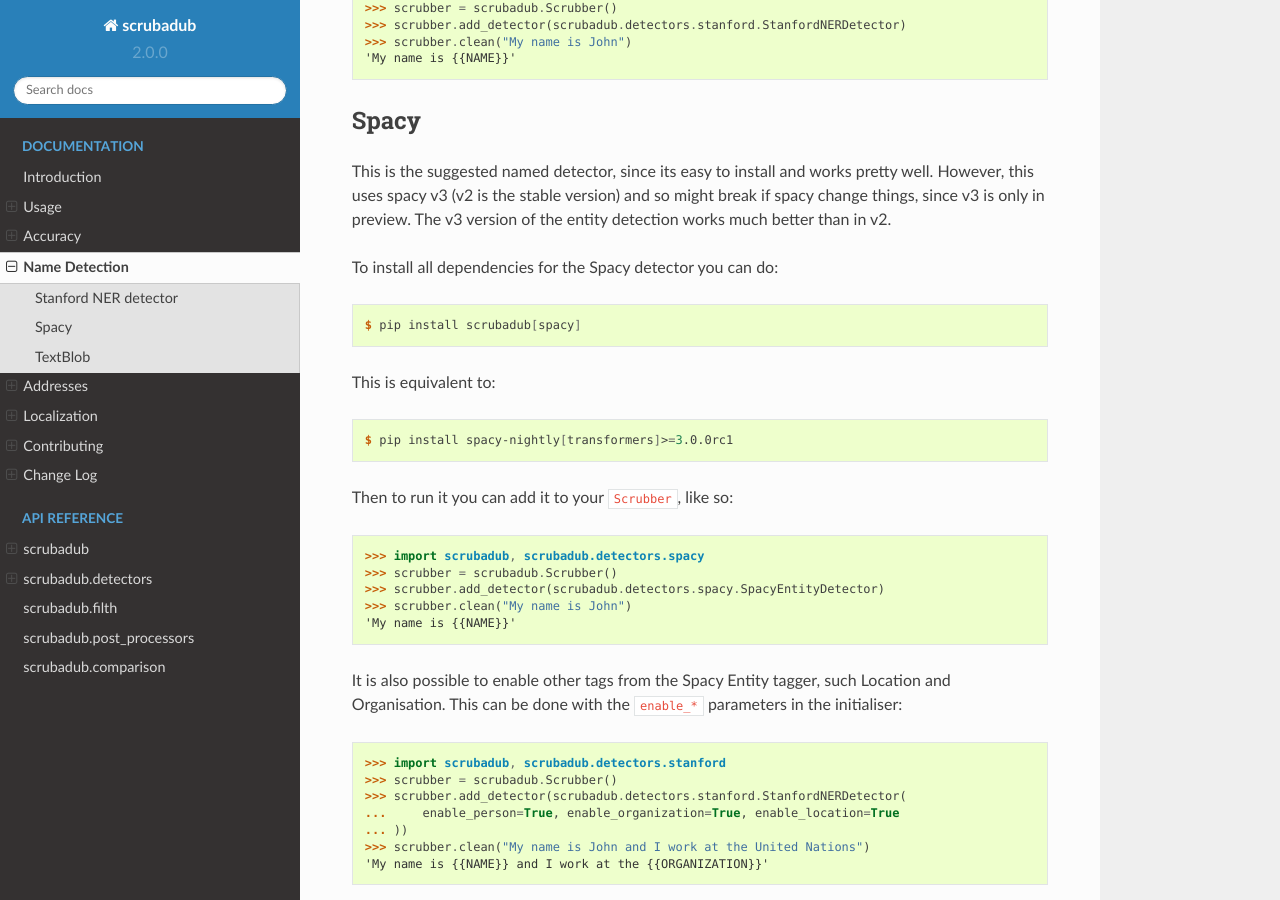
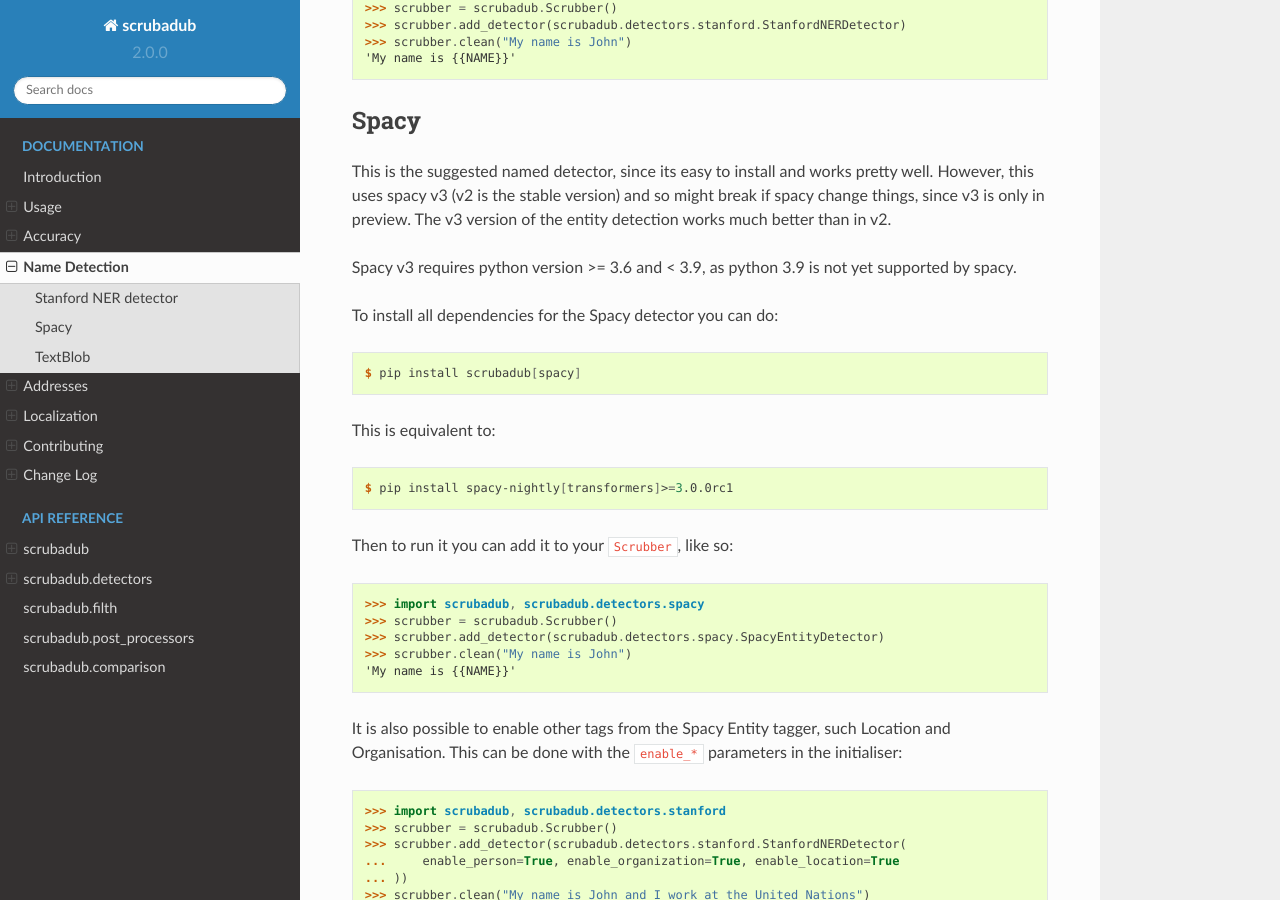
Before and after one commit to LeapBeyond/scrubadub, a Sphinx documentation site: the page built from docs/names.rst, in a window 1280 px wide and 900 px high, scrolled down 1036 px. Built offline with Sphinx 7.4.7 and the Read the Docs theme 2.0.0, drawn with Linux system fonts in a browser that asks for light colours.

Commit message:
make py38 the default, setup the py39 env not to run spacy tests as spacy does not support py39

```diff
--- a/docs/names.rst
+++ b/docs/names.rst
@@ -53,6 +53,8 @@ Spacy
 This is the suggested named detector, since its easy to install and works pretty well.
 However, this uses spacy v3 (v2 is the stable version) and so might break if spacy change things, since v3 is only in preview.
 The v3 version of the entity detection works much better than in v2.
+
+Spacy v3 requires python version >= 3.6 and < 3.9, as python 3.9 is not yet supported by spacy.
 
 To install all dependencies for the Spacy detector you can do:
 
```
Also changed, not shown: .travis.yml, 4 other files.
